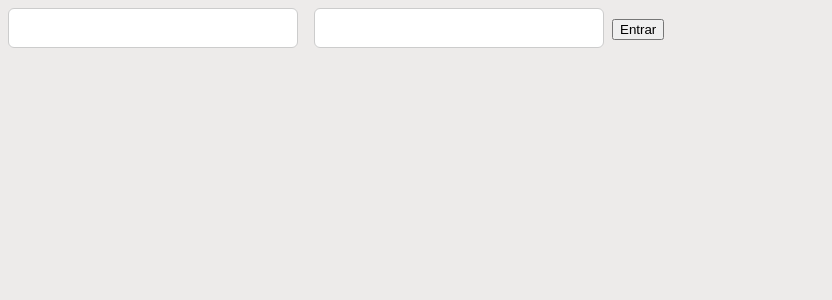
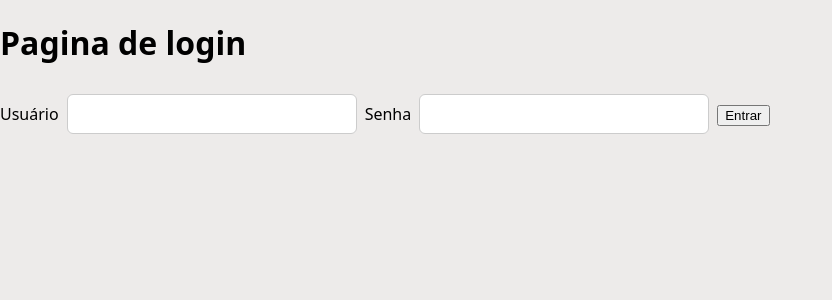
Before and after one commit to KleitonDaRosa/siacAdministracaoConfiguracao, a React (Create React App) app: page / in a window 1280 px wide. Shown: the top 300 px of the page, without its empty margins (0-832 px from the left). Built offline with nearby package versions, Linux system fonts and the light colour scheme.

Commit message:
logOut funcionado.

```diff
--- a/src/components/Navegation/Login/Login.js
+++ b/src/components/Navegation/Login/Login.js
@@ -20,8 +20,12 @@ export default function Login() {
 
     return (
         <>
+            <h1> Pagina de login </h1>
             <form>
+                <label>Usuário</label>
                 <input type="text" onChange={(event) => setUserName(event.target.value)}/>
+
+                <label>Senha</label>
                 <input type="text" onChange={(event) => setPassword(event.target.value)}/>
 
                 <button type="submit" onClick={() => loginUser()}> Entrar</button>
```
